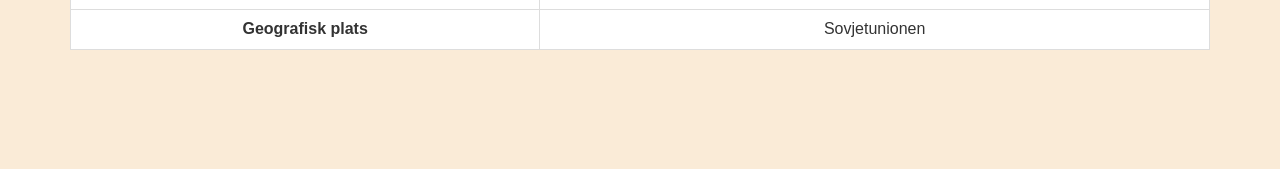
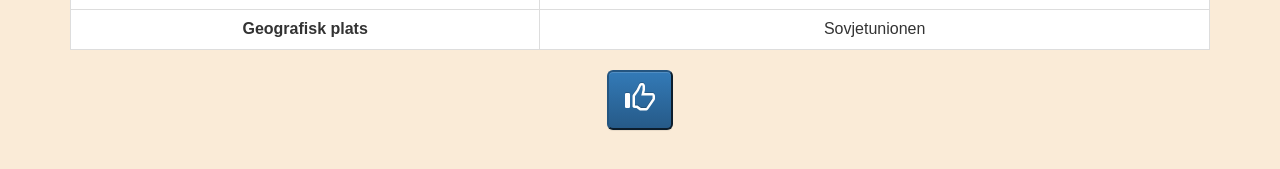
Before and after one commit to mathiasbergqvist/tintin-application, a React (Create React App) app: page /book/1 in a window 1280 px wide. Shown: the part 571-740 px from the top of the page. Built offline with nearby package versions, Linux system fonts and the light colour scheme; data requests are answered from the project's data file.

Commit message:
Like button on book page

```diff
--- a/src/components/book/Book.jsx
+++ b/src/components/book/Book.jsx
@@ -7,8 +7,24 @@
   constructor(props) {
     super(props);
     this.state = {
-      book: {}
+      book: {},
+      hasLike: false,
     }
+  }
+
+  getButtonAppearance() {
+    if(this.state.hasLike) {
+      return "btn-success btn-lg";
+    }
+    else {
+      return "btn-primary btn-lg";
+    }
+  }
+
+  handleLike() {
+    this.setState({
+      hasLike: true
+    });
   }
 
   render() {
@@ -41,6 +57,9 @@
             </tr>
             </tbody>
           </table>
+          <button className={this.getButtonAppearance()} onClick={e => this.handleLike()} disabled={this.state.hasLike}>
+            <span className="glyphicon glyphicon-thumbs-up" aria-hidden="true"></span>
+          </button>
         </div>
       </BookStyle>
     );
--- a/src/components/book/BookStyle.js
+++ b/src/components/book/BookStyle.js
@@ -31,6 +31,10 @@
   img.cover-art {
     box-shadow: 3px 3px 3px #888888;
   }
+
+  span.glyphicon {
+    font-size: 30px;
+  }
 `;
 
 export default BookStyle;
```
